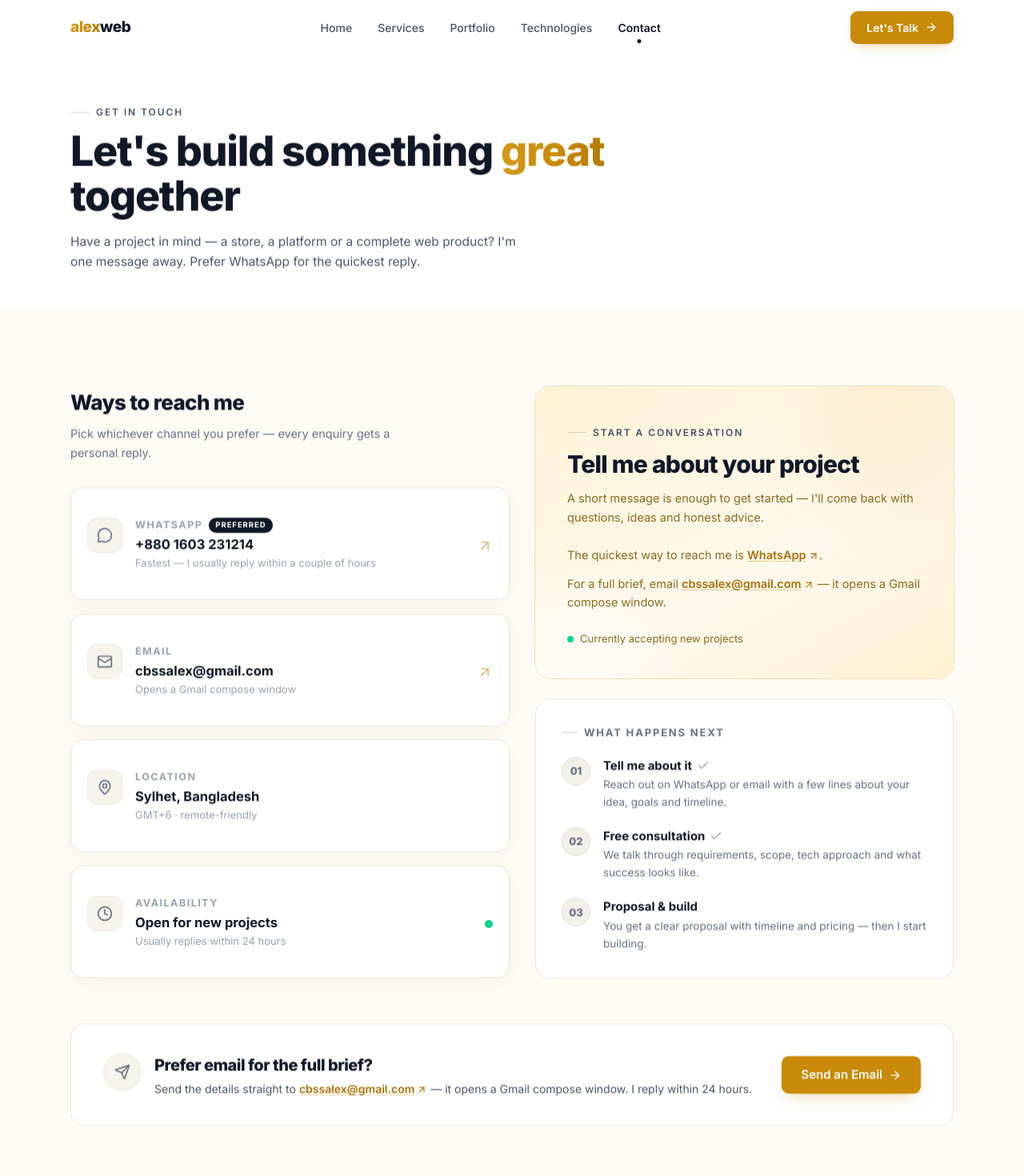
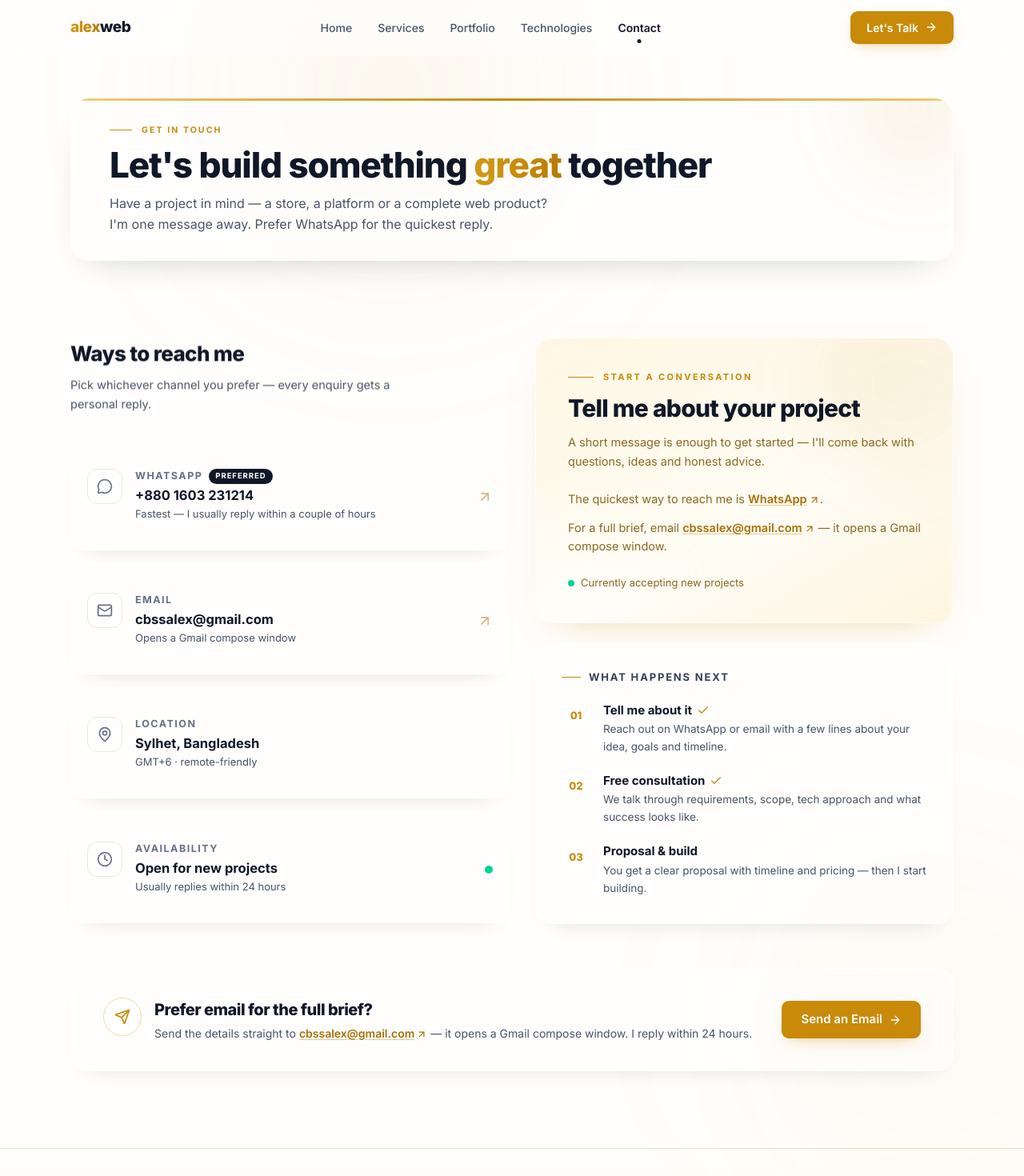
Before and after one commit to mdalexanderr/portfolio, a React (Vite) app: page /contact in a window 1280 px wide. Shown: the top 1470 px of the page at 80% size. Built offline with nearby package versions, Linux system fonts and the light colour scheme.

Commit message:
feat(contact): frosted redesign, compact headers, separated warm footer tone

```diff
--- a/src/components/Footer.jsx
+++ b/src/components/Footer.jsx
@@ -32,9 +32,13 @@ const SOCIALS = [
   { icon: LinkedInIcon, label: 'LinkedIn', href: 'https://www.linkedin.com/in/iamalexanderr/' },
 ]
 
-export default function Footer() {
+export default function Footer({ tone = 'frost' }) {
+  const bgCls =
+    tone === 'warm'
+      ? 'relative border-t border-[#E8DDBF]/70 bg-[linear-gradient(180deg,#FFFEFA_0%,#FBF7ED_100%)]'
+      : 'relative border-t border-white/70 bg-white/45 backdrop-blur-md'
   return (
-    <footer className="relative border-t border-white/70 bg-white/45 backdrop-blur-md">
+    <footer className={bgCls}>
       <div className="container-site py-10 lg:py-12">
         <div className="grid grid-cols-1 gap-8 md:grid-cols-2 lg:grid-cols-[1.4fr_1fr_1fr_1.3fr] lg:gap-8">
           {/* Left — brand */}
--- a/src/pages/ContactPage.jsx
+++ b/src/pages/ContactPage.jsx
@@ -81,27 +81,39 @@ export default function ContactPage() {
     <div className="app-bg relative min-h-screen">
       <Navbar />
       <main className="relative z-10">
-        {/* ---------- Page header ---------- */}
-        <section className="bg-white">
-          <div className="container-site pb-10 pt-[104px] lg:pb-12 lg:pt-[122px]">
-            <p className="reveal section-label">
-              <span aria-hidden="true" className="h-px w-6 bg-[#D8D2C2]" />
+        {/* ---------- Page header — frosted band ---------- */}
+        <section>
+          <div className="container-site pt-[104px] lg:pt-[122px]">
+            <div className="reveal relative overflow-hidden rounded-[24px] border border-white/70 bg-white/45 px-6 py-6 shadow-[0_18px_44px_-30px_rgba(16,24,40,0.32)] backdrop-blur-md sm:px-9 lg:px-12 lg:py-8">
+              <span
+                aria-hidden="true"
+                className="absolute inset-x-0 top-0 h-[3px] bg-gradient-to-r from-[#F2CE7A] via-[#C88A08] to-[#F2CE7A]"
+              />
+              <span
+                aria-hidden="true"
+                className="pointer-events-none absolute -right-16 -top-24 h-56 w-56 rounded-full bg-[radial-gradient(circle,rgba(200,138,8,0.12),transparent_70%)] blur-2xl"
+              />
+              <div className="relative max-w-[760px]">
+                <p className="flex items-center gap-3 text-[10.5px] font-bold uppercase tracking-[0.2em] text-[#C88A08]">
+                  <span aria-hidden="true" className="inline-block h-px w-7 bg-[#C88A08]" />
                   Get in Touch
                 </p>
-            <h1 className="reveal mt-3 max-w-[720px] text-[34px] font-extrabold leading-[1.08] tracking-tight text-ink sm:text-[44px] lg:text-[52px]">
+                <h1 className="mt-3 text-[28px] font-extrabold leading-[1.06] tracking-tight text-ink sm:text-[38px] lg:text-[44px]">
                   Let&apos;s build something{' '}
                   <span className="text-gradient">great</span> together
                 </h1>
-            <p className="reveal mt-4 max-w-[560px] text-[15.5px] leading-relaxed text-[#475467]">
+                <p className="mt-3 max-w-[560px] text-[15px] leading-relaxed text-[#475467] sm:text-[16px]">
                   Have a project in mind — a store, a platform or a complete web
                   product? I&apos;m one message away. Prefer WhatsApp for the
                   quickest reply.
                 </p>
               </div>
+            </div>
+          </div>
         </section>
 
         {/* ---------- Contact methods ---------- */}
-        <section className="bg-[#FDFBF4]">
+        <section>
           <div className="container-site py-16 lg:py-24">
             <div className="grid gap-6 lg:grid-cols-[1.05fr_1fr] lg:gap-8">
               {/* Left — methods */}
@@ -109,7 +121,7 @@ export default function ContactPage() {
                 <h2 className="reveal text-[22px] font-extrabold tracking-tight text-ink sm:text-[26px]">
                   Ways to reach me
                 </h2>
-                <p className="reveal mt-2 max-w-[440px] text-[14.5px] leading-relaxed text-muted">
+                <p className="reveal mt-2 max-w-[440px] text-[14.5px] leading-relaxed text-[#475467]">
                   Pick whichever channel you prefer — every enquiry gets a
                   personal reply.
                 </p>
@@ -117,19 +129,19 @@ export default function ContactPage() {
                 <ul className="mt-8 flex flex-1 flex-col gap-4">
                   {METHODS.map((m, i) => {
                     const clickable = !!m.href
-                    const cardCls = `group flex w-full items-center justify-between gap-3 rounded-[16px] border border-[#E9E4D8] bg-white p-5 shadow-[0_4px_20px_rgba(16,24,40,0.04)] transition-all duration-1000 ease-[cubic-bezier(0.16,1,0.3,1)] ${
+                    const cardCls = `group flex w-full items-center justify-between gap-3 rounded-[18px] border border-white/70 bg-white/45 p-5 shadow-[0_14px_30px_-26px_rgba(16,24,40,0.3)] backdrop-blur-md transition-all duration-1000 ease-[cubic-bezier(0.16,1,0.3,1)] ${
                       clickable
-                        ? 'hover:-translate-y-1 hover:border-[#D5CEC0] hover:shadow-[0_22px_44px_-18px_rgba(16,24,40,0.16)]'
+                        ? 'hover:-translate-y-1 hover:border-white hover:bg-white/60 hover:shadow-[0_24px_46px_-26px_rgba(16,24,40,0.35)]'
                         : 'cursor-default'
                     }`
                     const info = (
                       <span className="flex min-w-0 items-start gap-4">
-                        <span className="flex h-11 w-11 shrink-0 items-center justify-center rounded-[12px] border border-[#EFEAE0] bg-[#F6F3EB] text-[#667085]">
+                        <span className="flex h-11 w-11 shrink-0 items-center justify-center rounded-[12px] border border-[#EFE7D4] bg-white/70 text-[#667085] backdrop-blur-sm">
                           <m.icon className="h-5 w-5" aria-hidden="true" />
                         </span>
                         <span className="min-w-0">
                           <span className="flex flex-wrap items-center gap-2">
-                            <span className="text-[12.5px] font-bold uppercase tracking-[0.12em] text-[#98A2B3]">
+                            <span className="text-[12.5px] font-bold uppercase tracking-[0.12em] text-[#667085]">
                               {m.label}
                             </span>
                             {m.badge && (
@@ -141,7 +153,7 @@ export default function ContactPage() {
                           <span className="mt-0.5 block break-words text-[16.5px] font-bold text-ink">
                             {m.value}
                           </span>
-                          <span className="mt-0.5 block text-[13px] leading-snug text-[#98A2B3]">
+                          <span className="mt-0.5 block text-[13px] leading-snug text-[#475467]">
                             {m.hint}
                           </span>
                         </span>
@@ -183,7 +195,7 @@ export default function ContactPage() {
 
               {/* Right — CTA panel */}
               <div className="flex flex-col">
-                <div className="reveal relative overflow-hidden rounded-[20px] bg-[linear-gradient(150deg,#FFF3D6_0%,#FFF9EC_60%,#FFF1D2_100%)] p-7 ring-1 ring-[#F0DFB8] sm:p-10">
+                <div className="reveal relative overflow-hidden rounded-[22px] border border-white/70 bg-[linear-gradient(150deg,rgba(255,243,214,0.65)_0%,rgba(255,249,236,0.5)_60%,rgba(255,241,210,0.65)_100%)] p-7 shadow-[0_18px_44px_-30px_rgba(200,138,8,0.5)] backdrop-blur-md sm:p-10">
                   <div
                     className="pointer-events-none absolute -right-12 -top-14 h-56 w-56 rounded-full bg-[#C88A08]/[0.08] blur-2xl"
                     aria-hidden="true"
@@ -194,8 +206,8 @@ export default function ContactPage() {
                   />
 
                   <div className="relative">
-                    <p className="section-label">
-                      <span aria-hidden="true" className="h-px w-6 bg-[#D8D2C2]" />
+                    <p className="flex items-center gap-3 text-[11px] font-bold uppercase tracking-[0.22em] text-[#C88A08]">
+                      <span aria-hidden="true" className="inline-block h-px w-8 bg-[#C88A08]" />
                       Start a conversation
                     </p>
                     <h2 className="mt-3 text-[24px] font-extrabold leading-tight tracking-tight text-ink sm:text-[30px]">
@@ -246,25 +258,25 @@ export default function ContactPage() {
                 </div>
 
                 {/* Elsewhere */}
-                <div className="reveal mt-6 rounded-[20px] border border-[#E9E4D8] bg-white p-7 sm:p-8">
-                  <h3 className="flex items-center gap-2 text-[13px] font-bold uppercase tracking-[0.14em] text-[#667085]">
-                    <span aria-hidden="true" className="inline-block h-px w-5 bg-[#D8D2C2]" />
+                <div className="reveal mt-6 rounded-[20px] border border-white/70 bg-white/45 p-7 shadow-[0_14px_30px_-26px_rgba(16,24,40,0.3)] backdrop-blur-md sm:p-8">
+                  <h3 className="flex items-center gap-2.5 text-[13px] font-bold uppercase tracking-[0.14em] text-[#344054]">
+                    <span aria-hidden="true" className="inline-block h-px w-6 bg-[#C88A08]" />
                     What happens next
                   </h3>
                   <ol className="mt-5 flex flex-col gap-5">
                     {STEPS.map((s, i) => (
                       <li key={s.n} className="flex items-start gap-4">
-                        <span className="flex h-9 w-9 shrink-0 items-center justify-center rounded-full border border-[#E3DED2] bg-[#F3F0E8] text-[13px] font-extrabold text-[#667085]">
+                        <span className="flex h-9 w-9 shrink-0 items-center justify-center rounded-full border border-white/80 bg-white/70 text-[13px] font-extrabold text-[#C88A08] backdrop-blur-sm">
                           {s.n}
                         </span>
                         <div>
                           <p className="flex items-center gap-1.5 text-[15px] font-bold text-ink">
                             {s.title}
                             {i < STEPS.length - 1 && (
-                              <Check className="h-4 w-4 text-[#98A2B3]" aria-hidden="true" />
+                              <Check className="h-4 w-4 text-[#C88A08]" aria-hidden="true" />
                             )}
                           </p>
-                          <p className="mt-0.5 text-[13.5px] leading-relaxed text-muted">{s.text}</p>
+                          <p className="mt-0.5 text-[13.5px] leading-relaxed text-[#475467]">{s.text}</p>
                         </div>
                       </li>
                     ))}
@@ -274,10 +286,10 @@ export default function ContactPage() {
             </div>
 
             {/* Bottom email band */}
-            <div className="reveal mt-14 flex flex-col items-start justify-between gap-5 rounded-[18px] border border-[#E9E4D8] bg-white px-7 py-9 sm:flex-row sm:items-center sm:px-10">
+            <div className="reveal mt-14 flex flex-col items-start justify-between gap-5 rounded-[20px] border border-white/70 bg-white/45 px-7 py-9 shadow-[0_14px_30px_-26px_rgba(16,24,40,0.3)] backdrop-blur-md sm:flex-row sm:items-center sm:px-10">
               <div className="flex items-start gap-4">
-                <div className="flex h-12 w-12 shrink-0 items-center justify-center rounded-full border border-[#EFEAE0] bg-[#F6F3EB]">
-                  <Send className="h-5 w-5 text-[#667085]" aria-hidden="true" />
+                <div className="flex h-12 w-12 shrink-0 items-center justify-center rounded-full border border-[#EAD9A4] bg-white/70 backdrop-blur-sm">
+                  <Send className="h-5 w-5 text-[#C88A08]" aria-hidden="true" />
                 </div>
                 <div>
                   <h3 className="text-[20px] font-extrabold tracking-tight text-ink">
@@ -311,7 +323,7 @@ export default function ContactPage() {
           </div>
         </section>
       </main>
-      <Footer />
+      <Footer tone="warm" />
     </div>
   )
 }
```
Also changed, not shown: src/pages/ProjectsPage.jsx (+7 -7 lines). Lines whose indentation alone changed are shown as unchanged.
